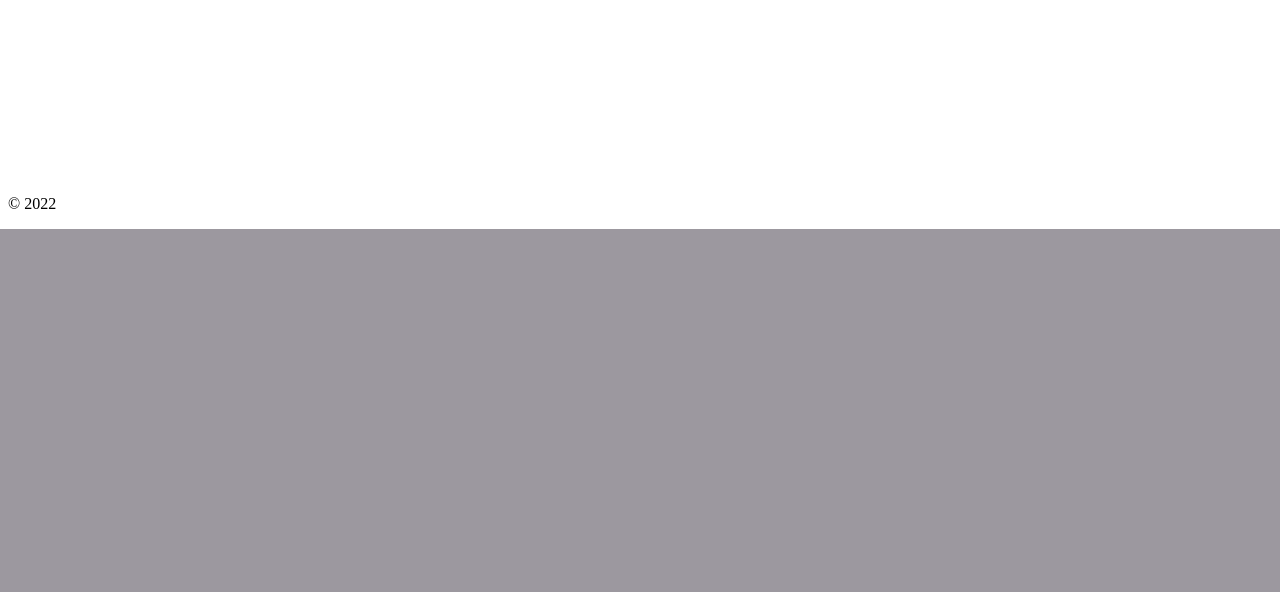
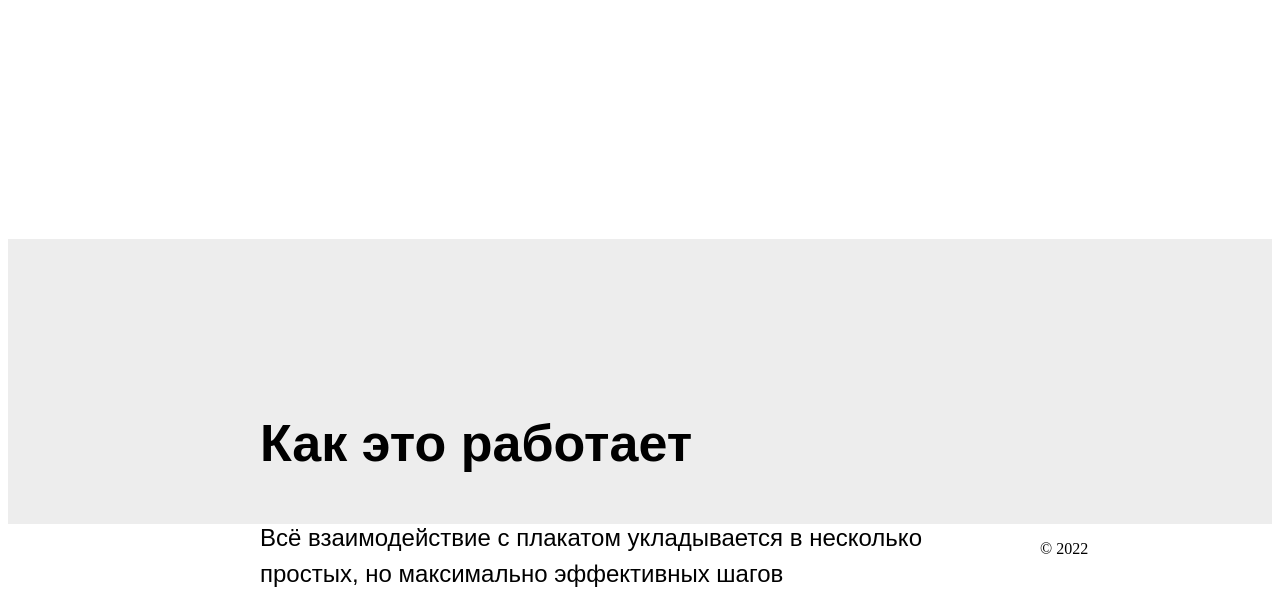
Before and after one commit to Vashugen/boards, a Yii app: template frontend/views/site/instruction.php in a window 1280 px wide. Shown: the part 1449-2041 px from the top of the page. Before the commit the page ends 1678 px from the top, so only its background shows below. Run offline with PHP 8.4 and a stand-in for Yii, Linux system fonts and the light colour scheme; the template is opened without the code that fills it, so the values that code supplies are empty; some libraries are stand-ins or nearby versions.

Commit message:
how to work block

```diff
--- a/frontend/views/site/instruction.php
+++ b/frontend/views/site/instruction.php
@@ -11,8 +11,8 @@ $this->registerCssFile("/css/instruction.css");
                     <div class="record-container-column-wrapper">
                         <div class="record-tagline-text">
                             <div class="record-tagline-text-wrapper">
-                                <div class="record-tagline-text-main">New You Company (NYC)</div>
-                                <div class="record-tagline-text-text">Каждый путь начинается с первого шага!</div>
+                                <div class="record-tagline-text-main text-title">New You Company (NYC)</div>
+                                <div class="record-tagline-text-text text-description">Каждый путь начинается с первого шага!</div>
                             </div>
                         </div>
                     </div>
@@ -27,9 +27,33 @@ $this->registerCssFile("/css/instruction.css");
     <div class="record-block">
         <div class="record-div-introduce">
             <div class="record-container">
-                <div class="record-introduce-img"></div>
-                <div class="record-introduce-text"></div>
+                <div class="record-introduce-col">
+                    <div class="record-introduce-img"></div>
+                </div>
+                <div class="record-introduce-col">
+                    <div class="record-introduce-text-wrapper">
+                        <div class="record-introduce-text-align">
+                            <div class="record-introduce-text-title text-title">О нашей компании</div>
+                            <div class="record-introduce-text-key text-description">Ключевые слова о компании</div>
+                            <div class="record-introduce-text-line"></div>
+                            <div class="record-introduce-text-text text-description">Коротко представьтесь и расскажите о компании или сервисе в 3-4 строках. С какими клиентами вы работаете, что вас вдохновляет. Чем гордится ваша команда, какие у нее ценности и мотивация.</div>
+                        </div>
+                    </div>
+                </div>
             </div>
         </div>
     </div>
 </div>
+
+<div class="record" style="line-height: normal; position: relative">
+    <div class="record-how">
+        <div class="record-div-how">
+            <div class="record-container">
+                <div class="record-how-col">
+                    <div class="record-how-text-title text-title">Как это работает<br></div>
+                    <div class="record-how-text-text text-description">Всё взаимодействие с плакатом укладывается в несколько простых, но максимально эффективных шагов</div>
+                </div>
+            </div>
+        </div>
+    </div>
+</div>
--- a/frontend/web/css/instruction.css
+++ b/frontend/web/css/instruction.css
@@ -24,7 +24,8 @@
 }
 
 .record-div-introduce {
-    padding-top: 180px;
+    height: 700px;
+    padding-top: 100px;
     padding-bottom: 180px;
 }
 
@@ -76,8 +77,6 @@
     padding: 24px 0px 38px 0px;
     letter-spacing: 0.5px;
     line-height: 1.17;
-    font-family: 'Montserrat',Arial,sans-serif;
-    font-weight: 600;
 }
 
 .record-tagline-text-text {
@@ -85,14 +84,121 @@
     padding: 0px 0px 30px 0px;
     font-size: 24px;
     line-height: 1.50;
+}
+
+.record-introduce-col {
+    max-width: 560px;
+    display: inline;
+    float: left;
+    margin-left: 20px;
+    margin-right: 20px;
+    width: 100%;
+}
+
+.record-introduce-img {
+    background-image: url('/images/how_it_works.jpg');
+    height: 560px;
+    background-position: center;
+    background-repeat: no-repeat;
+    background-size: cover;
+    background-position: center;
+    background-repeat: no-repeat;
+}
+
+.record-introduce-text-wrapper {
+    height: 560px;
+    display: table;
+    width: 100%;
+    text-align: center;
+}
+
+.record-introduce-text-align {
+    display: table-cell;
+    vertical-align: middle;
+}
+
+.record-introduce-text-title {
+    margin-bottom: 16px;
+    margin-left: auto;
+    margin-right: auto;
+    font-size: 42px;
+    line-height: 1.23;
+    color: #000000;
+}
+.record-introduce-text-key {
+    max-width: 400px;
+    color: #666;
+    margin-bottom: 28px;
+    margin-left: auto;
+    margin-right: auto;
+    font-size: 16px;
+    line-height: 1.55;
+}
+.record-introduce-text-line {
+    background-color: #259da8;
+    max-width: 50px;
+    width: 100%;
+    height: 3px;
+    background-color: #666;
+    display: block;
+    margin-left: auto;
+    margin-right: auto;
+}
+.record-introduce-text-text {
+    margin-top: 28px;
+    margin-left: auto;
+    margin-right: auto;
+    font-size: 20px;
+    line-height: 1.55;
+    color: #000000;
+}
+
+.text-title {
+    font-family: 'Montserrat',Arial,sans-serif;
+    font-weight: 600;
+}
+
+.text-description {
     font-family: 'Montserrat',Arial,sans-serif;
     font-weight: 300;
 }
 
-.record-introduce-img {
-    background-image: url('https://static.tildacdn.com/tild3638-3037-4937-b932-363836373135/rawpixelcom256641.jpg');
-    height: 560px;
-    background-size: cover;
-    background-position: center;
-    background-repeat: no-repeat;
+.record-how {
+    padding-top: 165px;
+    padding-bottom: 120px;
+    background-color: #ededed;
 }
+
+.record-div-how {
+    box-sizing: border-box;
+}
+
+.record-how-container {
+    text-align: center;
+    max-width: 1200px;
+}
+
+.record-how-col {
+    padding-left: 200px;
+    max-width: 760px;
+    display: inline;
+    float: left;
+    margin-left: 20px;
+    margin-right: 20px;
+    width: 100%;
+}
+
+.record-how-text-title {
+    font-size: 52px;
+    padding-top: 8px;
+    padding-bottom: 3px;
+    line-height: 1.23;
+    color: #000000;
+}
+
+.record-how-text-text {
+    padding: 41px 0px 0px 0px;
+    font-size: 24px;
+    line-height: 1.50;
+    color: #000000;
+}
--- a/frontend/web/css/record.css
+++ b/frontend/web/css/record.css
@@ -1,6 +1,6 @@
 
 .record {
-    /*position: relative;*/
+    position: relative;
     font-family: "Helvetica Neue", Helvetica, Arial, sans-serif;
     font-size: 14px;
     color: #333;
```
Also changed, not shown: frontend/web/images/how_it_works.jpg (added).
